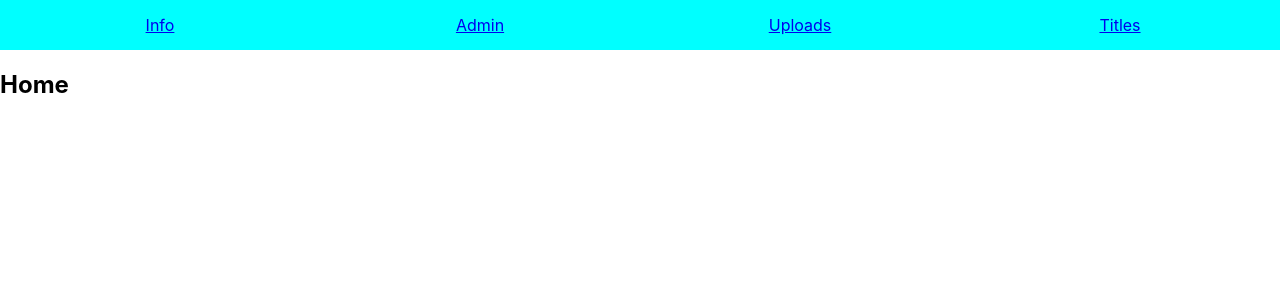
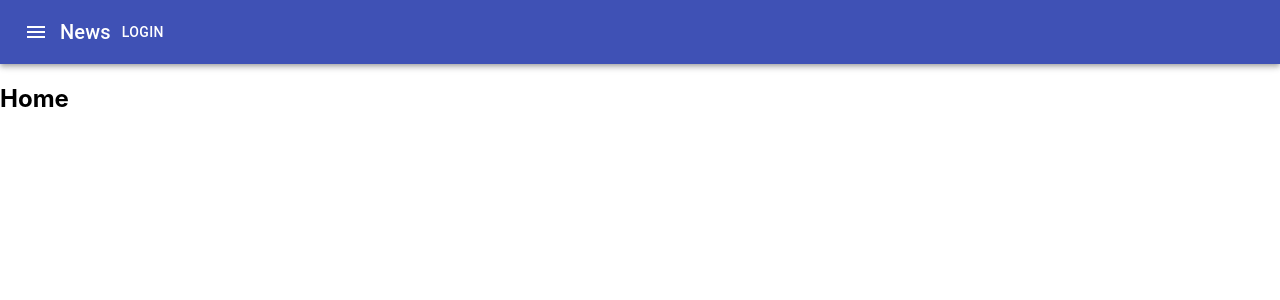
Before and after one commit to AlexVeretrnkin/fun-proj-front, a React (Create React App) app: page / in a window 1280 px wide. Shown: the top 300 px of the page. Built offline with nearby package versions, Linux system fonts and the light colour scheme.

Commit message:
added component

```diff
--- a/package.json
+++ b/package.json
@@ -4,6 +4,7 @@
   "private": true,
   "dependencies": {
     "@material-ui/core": "^4.10.1",
+    "@material-ui/icons": "^4.9.1",
     "@testing-library/jest-dom": "^4.2.4",
     "@testing-library/react": "^9.5.0",
     "@testing-library/user-event": "^7.2.1",
--- a/src/App.tsx
+++ b/src/App.tsx
@@ -1,4 +1,5 @@
 import React from 'react';
+import { match } from 'react-router';
 import { BrowserRouter as Router, Link, Route, Switch, useParams, useRouteMatch } from 'react-router-dom';
 
 import Header from './header/header';
@@ -32,7 +33,7 @@
 }
 
 function Topics() {
-  let match = useRouteMatch();
+  let match: match = useRouteMatch();
 
   return (
     <div>
--- a/src/header/header.tsx
+++ b/src/header/header.tsx
@@ -1,5 +1,10 @@
-import { Grid } from '@material-ui/core';
+import AppBar from '@material-ui/core/AppBar';
+import Button from '@material-ui/core/Button';
+import IconButton from '@material-ui/core/IconButton';
 import { makeStyles } from '@material-ui/core/styles';
+import Toolbar from '@material-ui/core/Toolbar';
+import Typography from '@material-ui/core/Typography';
+import MenuIcon from '@material-ui/icons/Menu';
 import React from 'react';
 
 import './header.scss';
@@ -20,19 +25,16 @@
   const classes = useStyles();
 
   return (
-    <Grid className='header' container justify='center' alignItems='center'>
-      <Grid container item justify='center' xs={3}>
-        <Link to="/">Info</Link>
-      </Grid>
-      <Grid container item justify='center' xs={3}>
-        <Link to="/about">Admin</Link>
-      </Grid>
-      <Grid container item justify='center' xs={3}>
-        <Link to="/about">Uploads</Link>
-      </Grid>
-      <Grid container item justify='center' xs={3}>
-        <Link to="/topics">Titles</Link>
-      </Grid>
-    </Grid>
+    <AppBar position="static">
+      <Toolbar>
+        <IconButton edge="start" color="inherit" aria-label="menu">
+          <MenuIcon />
+        </IconButton>
+        <Typography variant="h6">
+          News
+        </Typography>
+        <Button color="inherit">Login</Button>
+      </Toolbar>
+    </AppBar>
   );
 }
```
Also changed, not shown: 1 other file (tests, documents, lock files or other folders).
